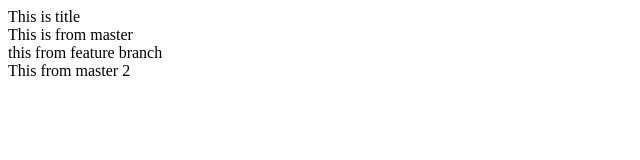
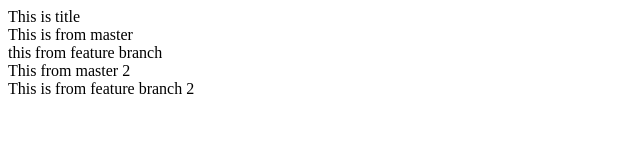
Before and after one commit to anhtuqn001/testgit2, a plain HTML site: page index.html in a window 1280 px wide. Shown: the whole page, without its empty margins (0-640 px from the left). Drawn offline with Linux system fonts and the light colour scheme.

Commit message:
commit from feature 2

```diff
--- a/index.html
+++ b/index.html
@@ -11,5 +11,6 @@
     <div>This is from master</div>
     <div>this from feature branch</div>
     <div>This from master 2</div>
+    <div>This is from feature branch 2</div>
 </body>
 </html>
```
